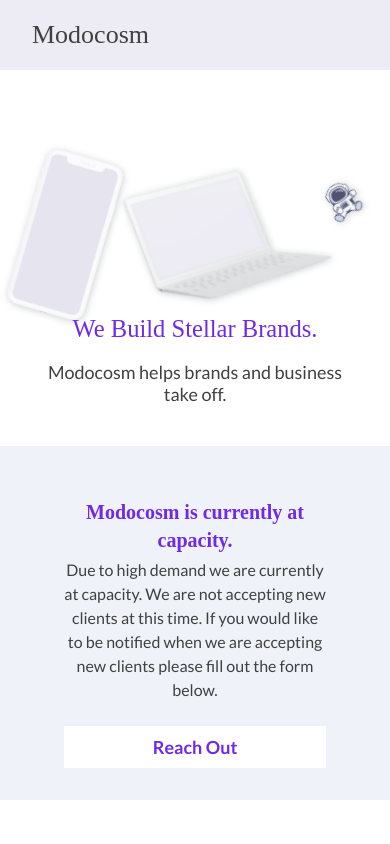
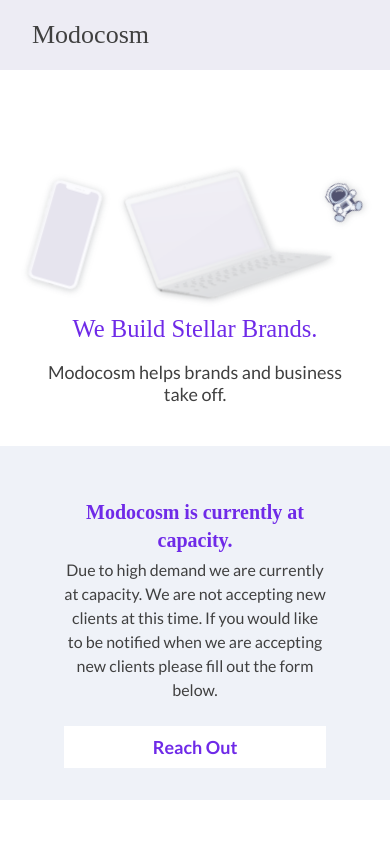
Before and after one commit to Modocosm/Modocosm, an Astro site: page /homeOG in a window 390 px wide. Shown: the top 844 px of the page. Built offline with nearby package versions, Linux system fonts and the light colour scheme; Astro itself is replaced by a stand-in of ours; a web font is replaced by a local one.

Commit message:
The phone is too big

```diff
--- a/src/style/homeOG/style.css
+++ b/src/style/homeOG/style.css
@@ -782,6 +782,11 @@
     }
 }
 
+@media (max-width:767px) {
+    mc-hero img.float.left {
+        width:128px;
+    }
+}
 
 
 @media (max-width:992px) {
```
